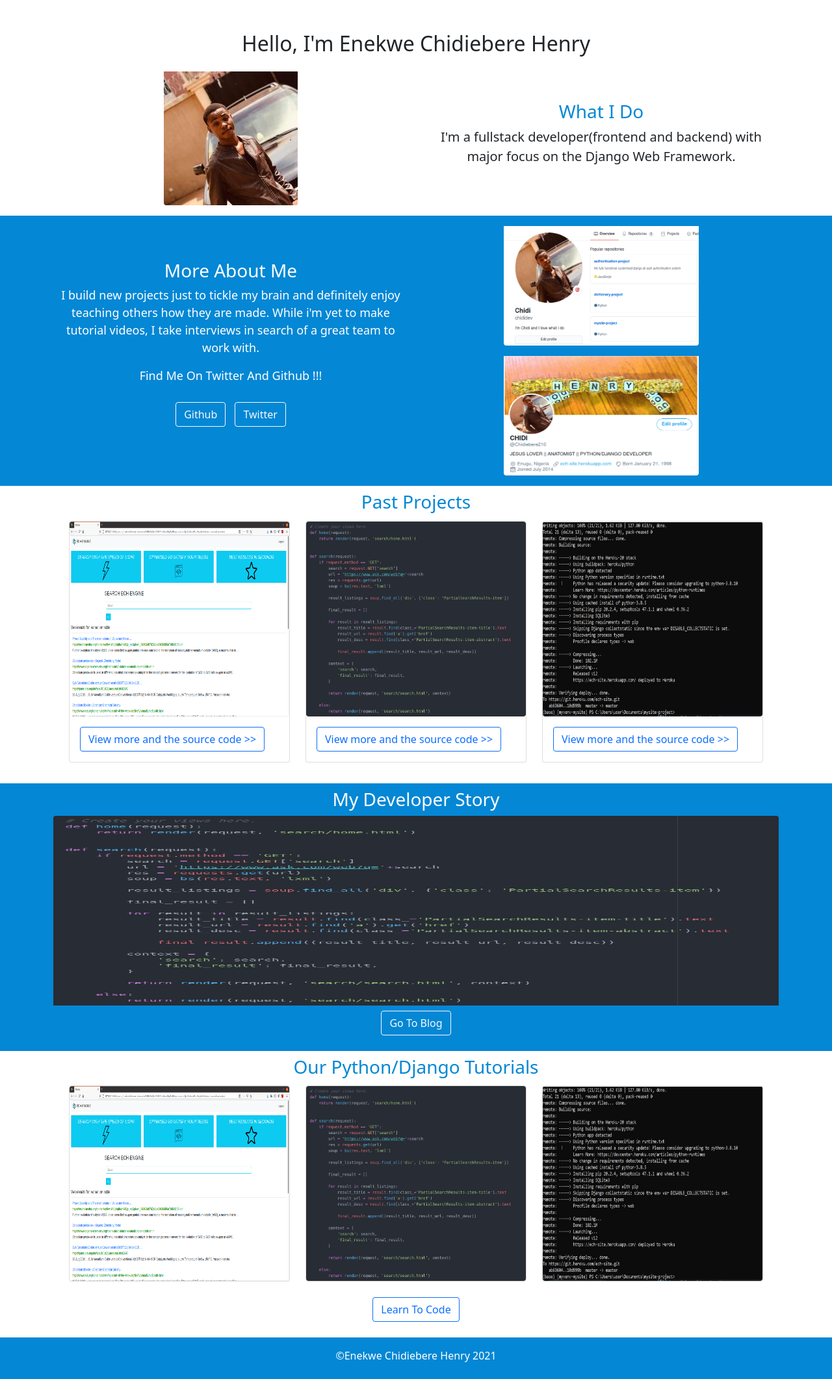
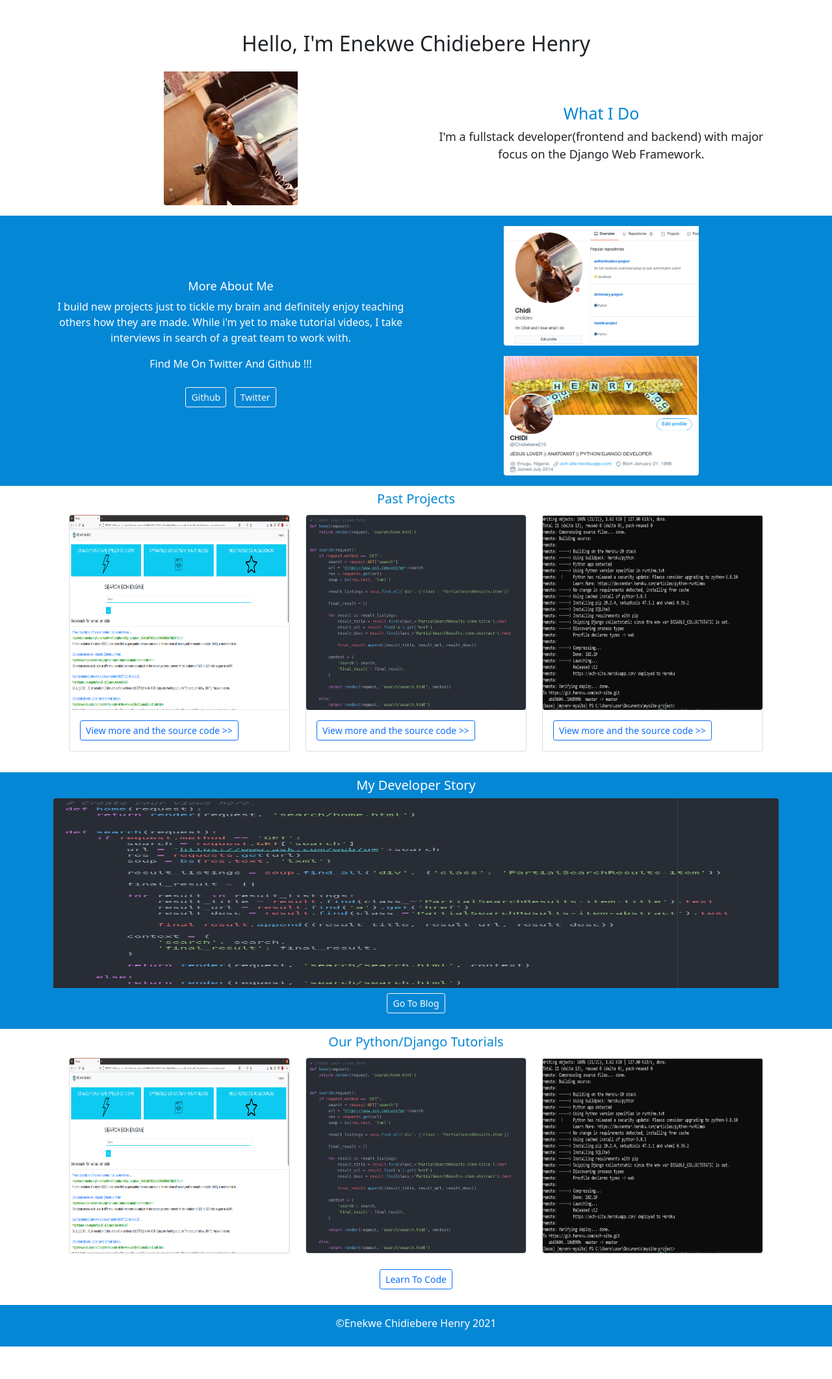
Before and after one commit to chididev/mysite-project, a Django app: page / in a window 1280 px wide. Shown: the part 56-2179 px from the top of the page at 65% size. After the commit the page ends 2129 px from the top, so only its background shows below. Run offline with Django 3.2, Linux system fonts and the light colour scheme.

Commit message:
major styling edit

```diff
--- a/blog/urls.py
+++ b/blog/urls.py
@@ -1,9 +1,9 @@
 from django.urls import path
 from . import views
-from blog.views import blog
+# from blog.views import blog
 
 urlpatterns = [
     path('', views.blog, name='blog'),
-    path('<int:blog_id>/', views.detail, name="detail"),
+    path('<int:blog_id>', views.detail, name="detail"),
     path('create/', views.create, name='create'),
 ]
--- a/home/templates/home/home.html
+++ b/home/templates/home/home.html
@@ -11,9 +11,9 @@
                 <img src="{% static 'picture1.jpg' %}" class="rounded mx-auto d-block pt-3" alt="static image">
             </div>
             <div class="col align-self-center">
-                <h3 class="pt-3" style="text-transform: capitalize; color: #0487D5; text-align:center;">what i do
+                <h3 class="pt-3" style="text-transform: capitalize; color: #0487D5; text-align:center; font-size:25px;">what i do
                 </h3>
-                <p style="text-transform:none ; font-style:normal; text-align:center; font-size: 20px;">I'm a fullstack developer(frontend and backend) with major focus on the Django Web Framework.
+                <p style="text-transform:none ; font-style:normal; text-align:center; font-size: 18px;">I'm a fullstack developer(frontend and backend) with major focus on the Django Web Framework.
                 </p>
             </div>
         </div>
@@ -23,17 +23,17 @@
     <div class="container">
         <div class="row">
             <div class="col align-self-center">
-                <h3 class = "pt-2" style="text-transform: capitalize; color: #FFFFFF; text-align:center;"> more about me
+                <h3 class = "pt-2" style="text-transform: capitalize; color: #FFFFFF; text-align:center; font-size: 18px;"> more about me
                 </h3>
-                <p style="text-transform:none ; font-style:normal; text-align:center; font-size: 18px; color:#FFFFFF;">I build
+                <p style="text-transform:none ; font-style:normal; text-align:center; font-size: 16px; color:#FFFFFF;">I build
                     new projects just to tickle my brain and definitely enjoy teaching others how they are made. While i'm yet to make tutorial videos, I take interviews in search of a great team to work with.
                 </p>
-                <p style="text-transform:capitalize; font-style:normal; text-align:center; font-size: 18px; color:#FFFFFF;">Find me on twitter and github !!!
+                <p style="text-transform:capitalize; font-style:normal; text-align:center; font-size: 18px; color:#FFFFFF; font-size: 16px;">Find me on twitter and github !!!
                     <br>
                     <br>
-                <a class="btn btn-outline-light text-center" href="https://github.com/chididev" target="_blank">Github</a>
+                <a class="btn btn-outline-light btn-sm text-center" href="https://github.com/chididev" target="_blank">Github</a>
                 &nbsp;
-                <a class="btn btn-outline-light" href="http://twitter.com/Chidiebere210" target="_blank"
+                <a class="btn btn-outline-light btn-sm" href="http://twitter.com/Chidiebere210" target="_blank"
                     style="text-align: center;">Twitter</a>
                 </p>
             </div>
@@ -49,7 +49,7 @@
         <div class="row">
             <div class="col align-self-center">
                 <h3 class="pt-2"
-                    style="text-transform: capitalize; color: #0487D5; text-align:center;"> past projects
+                    style="text-transform: capitalize; color: #0487D5; text-align:center; font-size: 20px;"> past projects
                 </h3>
                 <div class="album">
                     <div class="container-fluid">
@@ -58,7 +58,7 @@
                                 <div class="card mb-4 box-shadow">
                                     <img class="card-img-top image-fluid rounded-top rounded-bottom" src="{% static 'search-engine.png' %}" alt="Card image cap" height="300" width="500">
                                     <div class="card-body">
-                                        <a class="btn btn-outline-primary" href="https://github.com/chididev?tab=repositories" target="_blank"
+                                        <a class="btn btn-outline-primary btn-sm" href="https://github.com/chididev?tab=repositories" target="_blank"
                                             style="text-align: center;">View more and the source code >></a>
                                     </div>
                                 </div>
@@ -67,7 +67,7 @@
                                 <div class="card mb-4 box-shadow">
                                     <img class="card-img-top image-fluid rounded-top rounded-bottom" src="{% static 'views.png' %}" alt="Card image cap" height="300" width="500">
                                     <div class="card-body">
-                                        <a class="btn btn-outline-primary" href="https://github.com/chididev?tab=repositories" target="_blank"
+                                        <a class="btn btn-outline-primary btn-sm" href="https://github.com/chididev?tab=repositories" target="_blank"
                                             style="text-align: center;">View more and the source code >></a>
                                     </div>
                                 </div>
@@ -76,7 +76,7 @@
                                 <div class="card mb-4 box-shadow">
                                     <img class="card-img-top image-fluid rounded-top rounded-bottom" src="{% static 'git.jpg' %}" alt="Card image cap" height="300" width="500">
                                     <div class="card-body">
-                                        <a class="btn btn-outline-primary" href="https://github.com/chididev?tab=repositories" target="_blank"
+                                        <a class="btn btn-outline-primary btn-sm" href="https://github.com/chididev?tab=repositories" target="_blank"
                                             style="text-align: center;">View more and the source code >> </a>
                                     </div>
                                 </div>
@@ -93,7 +93,7 @@
         <div class="row">
             <div class="col align-self-center">
                 <h3 class="pt-2"
-                    style="text-transform: capitalize; color: #FFFFFF; text-align:center;">
+                    style="text-transform: capitalize; color: #FFFFFF; text-align:center; font-size: 20px;">
                     my developer story
                 </h3>
                     <img class="card-img-top image-fluid rounded-top rounded-bottom pb-2" src="{% static 'views.png' %}" alt="Card image cap" height="300" width="500">
@@ -101,7 +101,7 @@
             </div>
         </div>
     </div>
-    <p style="text-transform:capitalize; font-style:normal; text-align:center;"><a class="btn btn-outline-light text-center"
+    <p style="text-transform:capitalize; font-style:normal; text-align:center;"><a class="btn btn-sm btn-outline-light text-center"
             href="{% url 'blog' %}">Go to blog</a>
     </p>
 </div>
@@ -110,7 +110,7 @@
         <div class="row">
             <div class="col align-self-center">
                 <h3 class="pt-2"
-                    style="text-transform: capitalize; color: #0487D5; text-align:center;">
+                    style="text-transform: capitalize; color: #0487D5; text-align:center; font-size: 20px;">
                     our python/django tutorials
                 </h3>
                 <div class="album">
@@ -143,7 +143,7 @@
         </div>
     </div>
     <p style="text-transform:capitalize; font-style:normal; text-align:center;"><a
-            class="btn btn-outline-primary text-center" href="{% url 'codeacademy' %}">learn to code</a>
+            class="btn btn-outline-primary btn-sm text-center" href="{% url 'codeacademy' %}">learn to code</a>
     </p>
 </div>
 {% endblock %}
--- a/templates/main_blogdetail.html
+++ b/templates/main_blogdetail.html
@@ -40,7 +40,7 @@
     <nav class="navbar navbar-expand-lg navbar-dark" style="background-color: #0487D5;">
         <div class="container-fluid">
             <!-- HANDLES THE NAV-BAR BRAND TEXT -->
-            <a class="navbar-brand" href="{% url 'detail' %}"
+            <a class="navbar-brand" href="{% url 'blog' %}"
                 style="text-transform: capitalize; font-style: italic; color: #FFFFF0;">ECH-Blog</a>
             <!-- THE BUTTON TAG HANDLES THE TOGGLER -->
             <button class="navbar-toggler" type="button" data-bs-toggle="collapse" data-bs-target="#navbarNavAltMarkup"
```
Also changed, not shown: blog/templates/blog/blog.html (+6 -6 lines), blog/templates/blog/create.html (deleted, +0 -7 lines), blog/templates/blog/detail.html (+13 -8 lines), portfolio/templates/portfolio/portfolio.html (+7 -7 lines).
